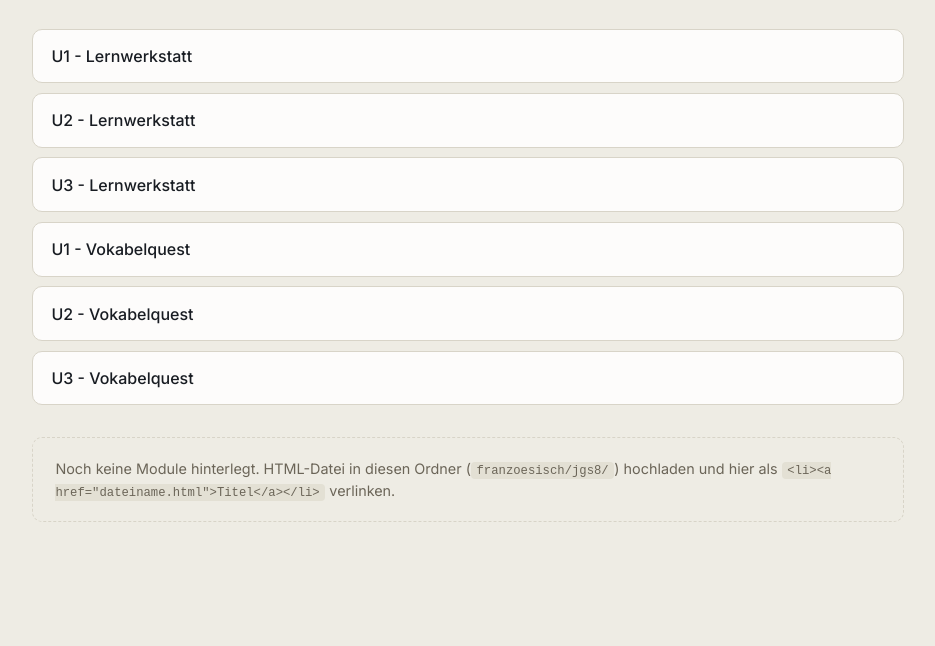
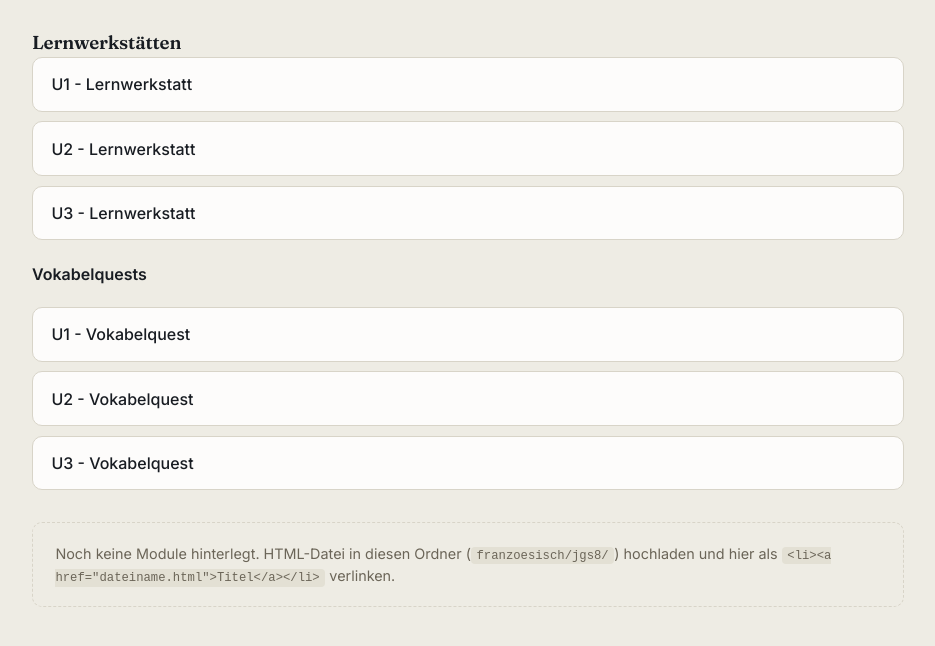
Before and after one commit to erikeising/Lernmodule, a plain HTML site: page franzoesisch/jgs8/index.html in a window 1280 px wide. Shown: the part 184-830 px from the top of the page, without its empty margins (172-1107 px from the left). Before the commit the page ends 800 px from the top, so only its background shows below. Drawn offline with Linux system fonts and the light colour scheme.

Commit message:
Update index.html

```diff
--- a/franzoesisch/jgs8/index.html
+++ b/franzoesisch/jgs8/index.html
@@ -13,10 +13,11 @@
   <h1>JGS 8</h1>
 
   <ul class="module-list">
+    <h3>Lernwerkstätten</h3>
   <li><a href="F_JGS8_U1_Lernwerkstatt.html">U1 - Lernwerkstatt</a></li>
   <li><a href="F_JGS8_U2_Lernwerkstatt.html">U2 - Lernwerkstatt</a></li>
   <li><a href="F_JGS8_U3_Lernwerkstatt.html">U3 - Lernwerkstatt</a></li>
-
+    <h4>Vokabelquests</h4>
   <li><a href="F_JGS8_U1_Vokabelquest.html">U1 - Vokabelquest</a></li>
   <li><a href="F_JGS8_U2_Vokabelquest.html">U2 - Vokabelquest</a></li>
   <li><a href="F_JGS8_U3_Vokabelquest.html">U3 - Vokabelquest</a></li>
```
